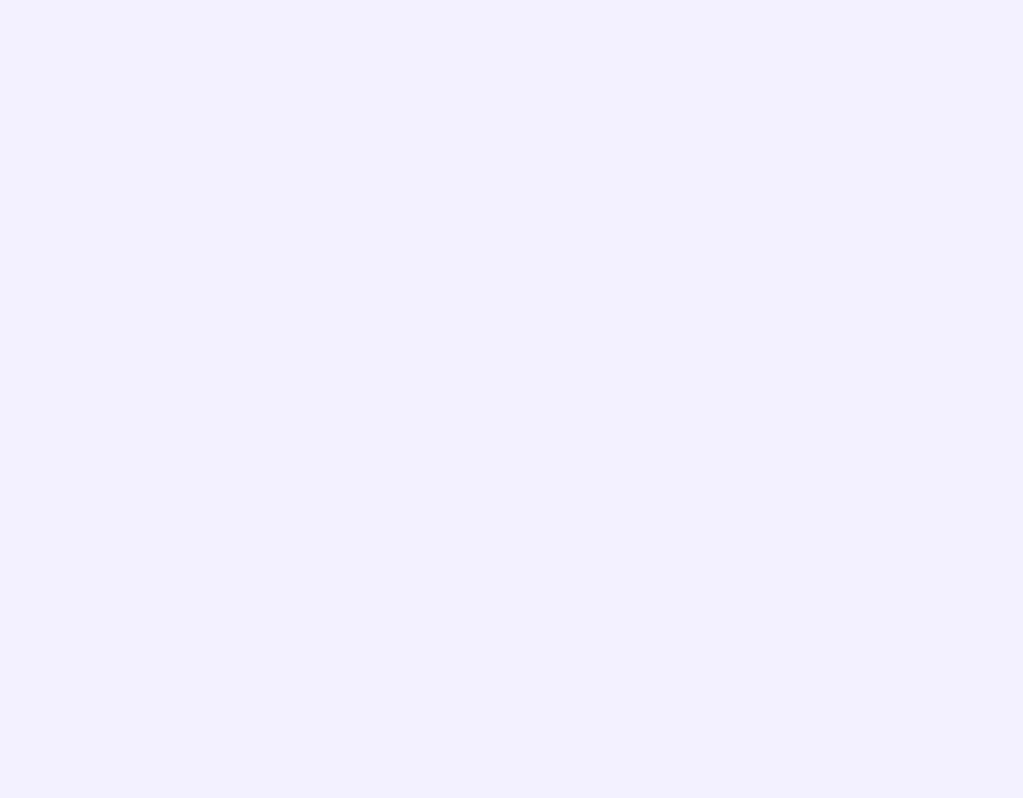
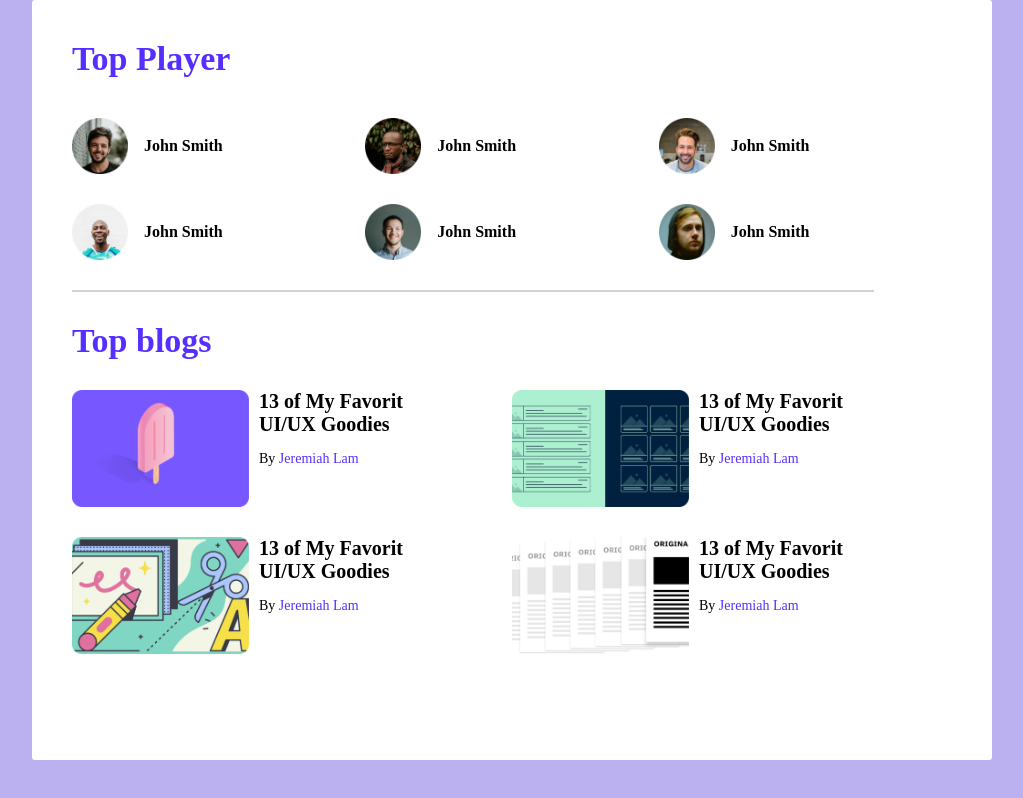
Before and after one commit to Zihadx/some-responsive-portfolio, a plain HTML site: page index.html in a window 1280 px wide. Shown: the whole page, without its empty margins (128-1151 px from the left). Drawn offline with Linux system fonts and the light colour scheme.

Commit message:
complet half work

```diff
--- a/index.html
+++ b/index.html
@@ -8,6 +8,90 @@
     <link rel="stylesheet" href="style.css">
 </head>
 <body>
+   <main>
+    <section class="container">
+        <div class="top-players">
+            <h2 class="title">Top Player</h2>
+            <div class="players">
+                <div class="player">
+                    <img src="images/players/player-1.png" alt="">
+                    <h4 class="player-name">John Smith</h4>
+                </div>
+                <div class="player">
+                    <img src="images/players/player-2.png" alt="">
+                    <h4 class="player-name">John Smith</h4>
+                </div>
+                <div class="player">
+                    <img src="images/players/player-3.png" alt="">
+                    <h4 class="player-name">John Smith</h4>
+                </div>
+                <div class="player">
+                    <img src="images/players/player-4.png" alt="">
+                    <h4 class="player-name">John Smith</h4>
+                </div>
+                <div class="player">
+                    <img src="images/players/player-5.png" alt="">
+                    <h4 class="player-name">John Smith</h4>
+                </div>
+                <div class="player">
+                    <img src="images/players/player-6.png" alt="">
+                    <h4 class="player-name">John Smith</h4>
+                </div>
+            </div>
 
+        </div>
+        <hr class="line">
+        <!-- ------------------blogs section -------------- -->
+       <div class="top-blogs">
+        <h2 class="blogs-title">Top blogs</h2>
+        <div class="blogs">
+            <article class="blog-details">
+                <div class="thambnail">
+                    <div>
+                        <img src="images/blogs/blog-1.png" alt="">
+                    </div>
+                    <div>
+                        <h3 class="headline">13 of My Favorit <br> UI/UX Goodies</h3>
+                        <p class="author">By <a href="">Jeremiah Lam</a></p>
+                    </div>
+                </div>
+            </article>
+            <article class="blog-details">
+                <div class="thambnail">
+                    <div>
+                        <img src="images/blogs/blog-2.png" alt="">
+                    </div>
+                    <div>
+                        <h3 class="headline">13 of My Favorit <br> UI/UX Goodies</h3>
+                        <p class="author">By <a href="">Jeremiah Lam</a></p>
+                    </div>
+                </div>
+            </article>
+            <article class="blog-details">
+                <div class="thambnail">
+                    <div>
+                        <img src="images/blogs/blog-3.png" alt="">
+                    </div>
+                    <div>
+                        <h3 class="headline">13 of My Favorit <br> UI/UX Goodies</h3>
+                        <p class="author">By <a href="">Jeremiah Lam</a></p>
+                    </div>
+                </div>
+            </article>
+            <article class="blog-details">
+                <div class="thambnail">
+                    <div>
+                        <img src="images/blogs/blog-4.png" alt="">
+                    </div>
+                    <div>
+                        <h3 class="headline">13 of My Favorit <br> UI/UX Goodies</h3>
+                        <p class="author">By <a href="">Jeremiah Lam</a></p>
+                    </div>
+                </div>
+            </article>
+        </div>
+       </div>
+    </section>
+   </main>
 </body>
 </html>
--- a/style.css
+++ b/style.css
@@ -1,5 +1,103 @@
 *{
-    background-color: #F3F1FF;
     margin: 0;
     padding: 0;
+    /* background-color: #F3F1FF; */
 }
+body{
+    background-color: #bbb1f0;
+}
+/* ----------top player style start-----------*/
+main{
+    display: flex;
+    justify-content: center;
+    /* align-items: center; */
+}
+.container{
+    /* display: flex; */
+    /* flex-direction: column; */
+    /* align-items: center; */
+    /* justify-content: center; */
+    background-color: #FFFFFF;
+    height: 680px;
+    width: 880px;
+    border-radius: 3px;
+    padding: 40px;
+    /* margin-left: 500px; */
+}
+.top-players .title{
+    font-weight: 400px;
+    font-size: 34px;
+}
+.players{
+    display: grid;
+    grid-template-columns: repeat(3, 1fr);
+    margin-top: 40px;
+    row-gap: 30px;
+
+
+}
+.title{
+    color: #562EFF;
+    font-size: 24px;
+    font-weight: 500px;
+}
+.player{
+    display: flex;
+    align-items: center;
+    /* margin-bottom: 30px; */
+
+
+}
+.player img{
+    height: 56px;
+    width: 56px;
+    margin-right: 16px;
+}
+.line{
+    /* border: 1px solid gray; */
+    border: 1px solid #D1D1D1;
+    width: 800px;
+    margin-top: 30px;
+
+}
+
+    /* ---------------top player style end ---------------- */
+
+    .top-blogs{
+        margin-top: 30px;
+    }
+ .blogs{
+    display: grid;
+    grid-template-columns: repeat(2, 1fr);
+    row-gap: 26px;
+    margin-top: 30px;
+ }
+ .blogs-title{
+    color: #562EFF;
+    font-size: 34px;
+    font-weight: 500px;
+ }
+.thambnail img{
+    width: 177px;
+    height: 117px;
+    /* display: flex; */
+}
+.thambnail{
+    display: flex;
+
+}
+.thambnail a{
+    text-decoration: none;
+    color: #562EFF;
+}
+.author{
+    font-weight: 400px;
+    font-size: 14px;
+    margin-left: 10px;
+}
+.headline{
+    font-weight: 500px;
+    font-size: 20px;
+    margin-left: 10px;
+    margin-bottom: 15px;
+}
```
